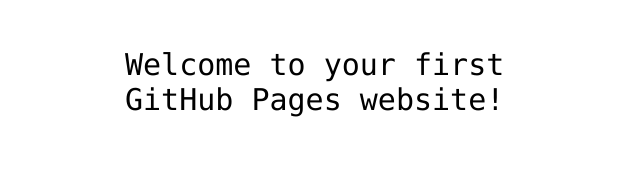
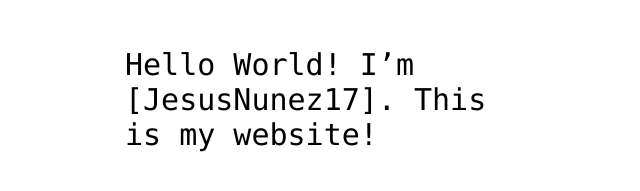
Before and after one commit to JesusNunez17/JesusNunez17.github.io, a plain HTML site: page index.html in a window 1280 px wide. Shown: the part 341-532 px from the top of the page, without its empty margins (315-955 px from the left). Drawn offline with Linux system fonts and the light colour scheme.

Commit message:
Add my username to Github

```diff
--- a/index.html
+++ b/index.html
@@ -12,7 +12,7 @@
 <img src="https://octodex.github.com/images/daftpunktocat-thomas.gif" id="octocat" alt="octocat-gif" />
 
 <!-- Change this code here by copy and pasting your template on line 15 -->
-<p>Welcome to your first GitHub Pages website!</p>
+<p>Hello World! I’m [JesusNunez17]. This is my website!</p>
 
 </body>
 </html>
```
